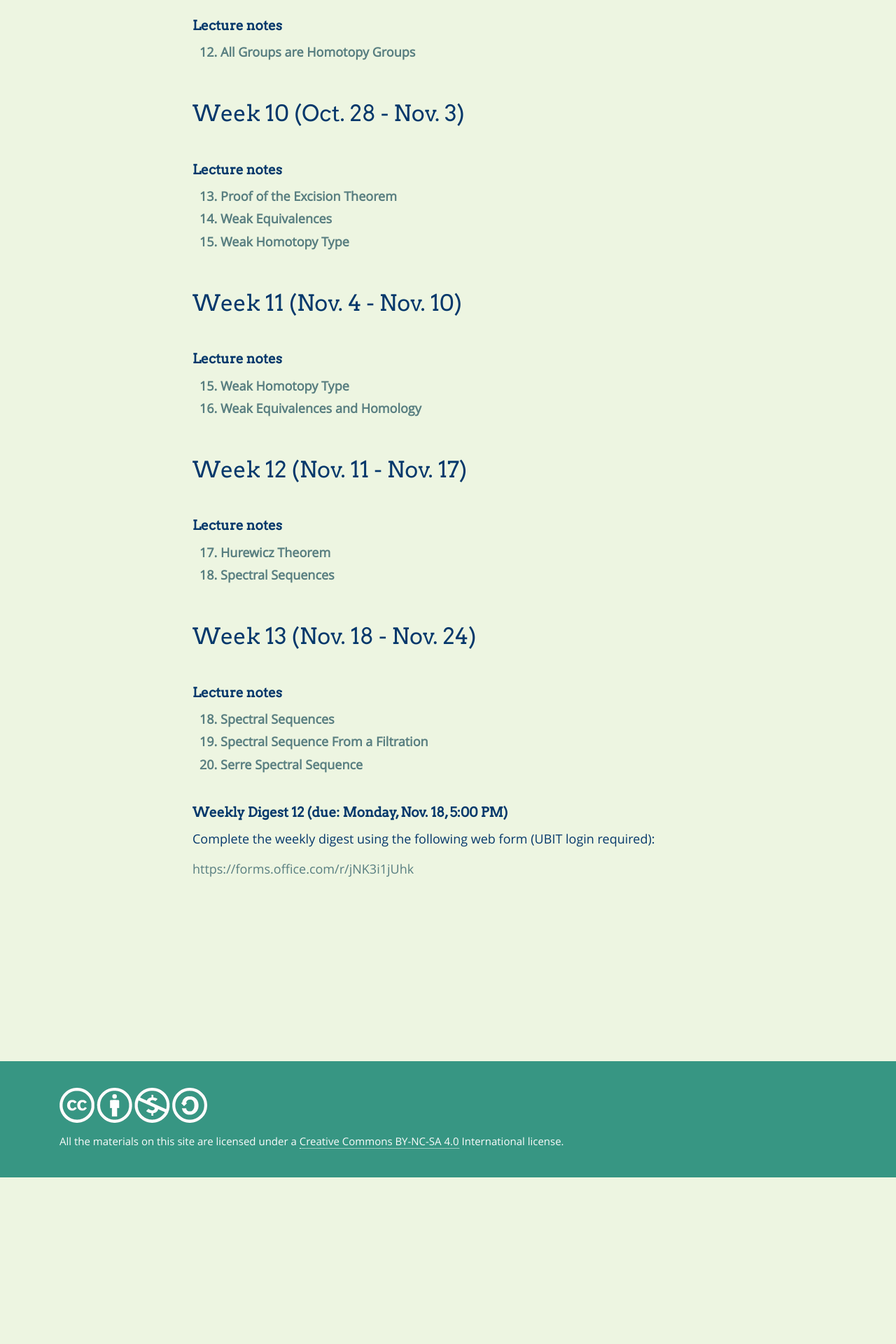
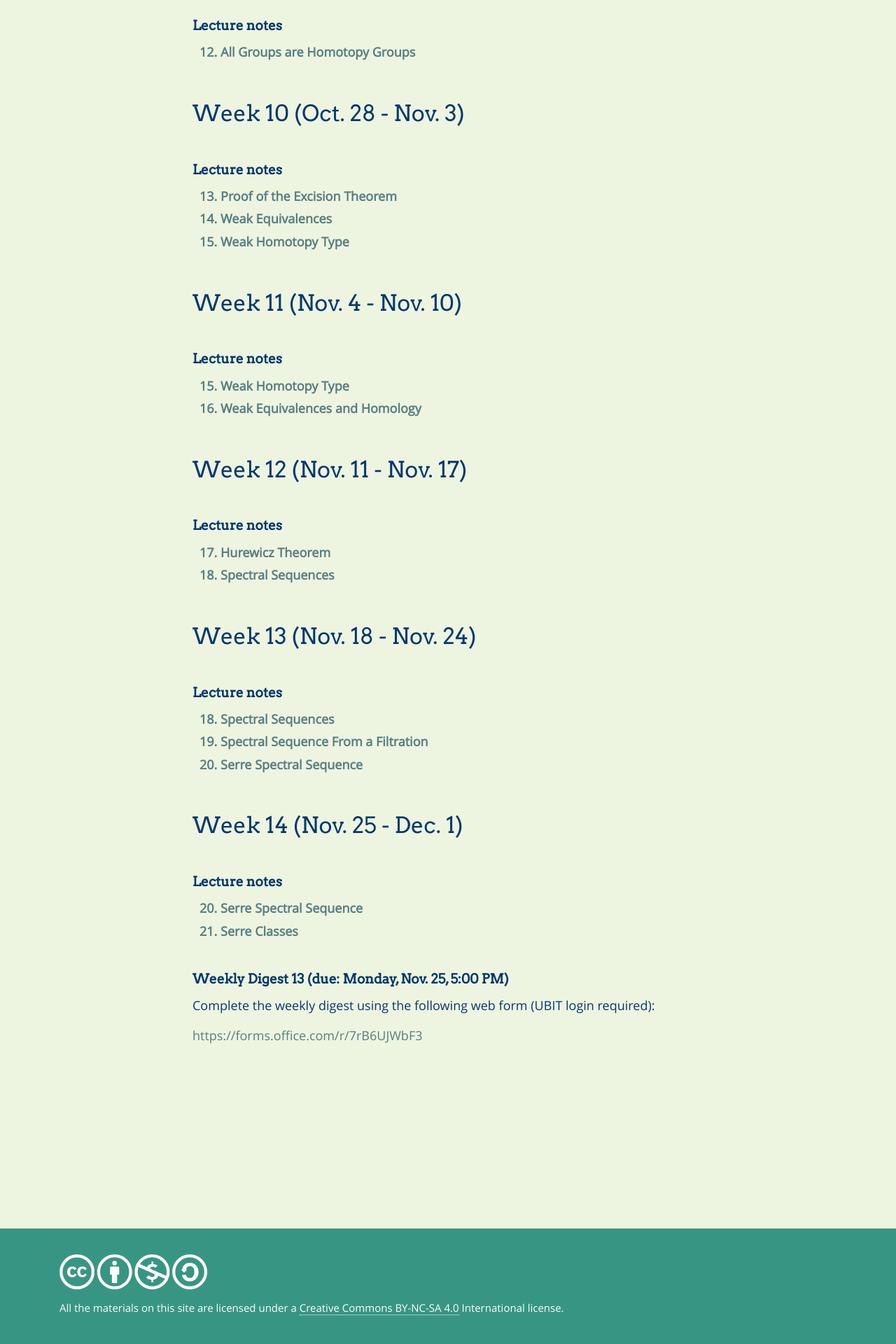
Before and after one commit to bbadzioch/727_site, a Jekyll site: the page built from course_schedule.md, in a window 1280 px wide. Shown: the part 2456-4376 px from the top of the page at 70% size. Built offline with Jekyll 4.4.1, drawn with Linux system fonts in a browser that asks for light colours; nearby versions of some CDN libraries; our own code applies the rules of GitHub Pages for plain Markdown files; before the commit the page ends 4138 px from its top, so only the background shows below that.

Commit message:
Update course_schedule.md

```diff
--- a/course_schedule.md
+++ b/course_schedule.md
@@ -190,11 +190,25 @@ layout: lecture_notes
 {% include lecture_notes_table.html chapter="20. Serre Spectral Sequence" %}
 <br/>
 
-#### **Weekly Digest 12 (due: Monday, Nov. 18, 5:00 PM)**
+
+
+## Week 14 (Nov. 25 - Dec. 1)
+
+<br/>
+
+#### **Lecture notes**
+
+{% include lecture_notes_table.html chapter="20. Serre Spectral Sequence" %}
+{% include lecture_notes_table.html chapter="21. Serre Classes" %}
+
+
+<br/>
+
+#### **Weekly Digest 13 (due: Monday, Nov. 25, 5:00 PM)**
 
 Complete the weekly digest using the following web form (UBIT login required):
 
-[https://forms.office.com/r/jNK3i1jUhk](https://forms.office.com/r/jNK3i1jUhk)
+[https://forms.office.com/r/7rB6UJWbF3](https://forms.office.com/r/7rB6UJWbF3)
 
 
 
```
